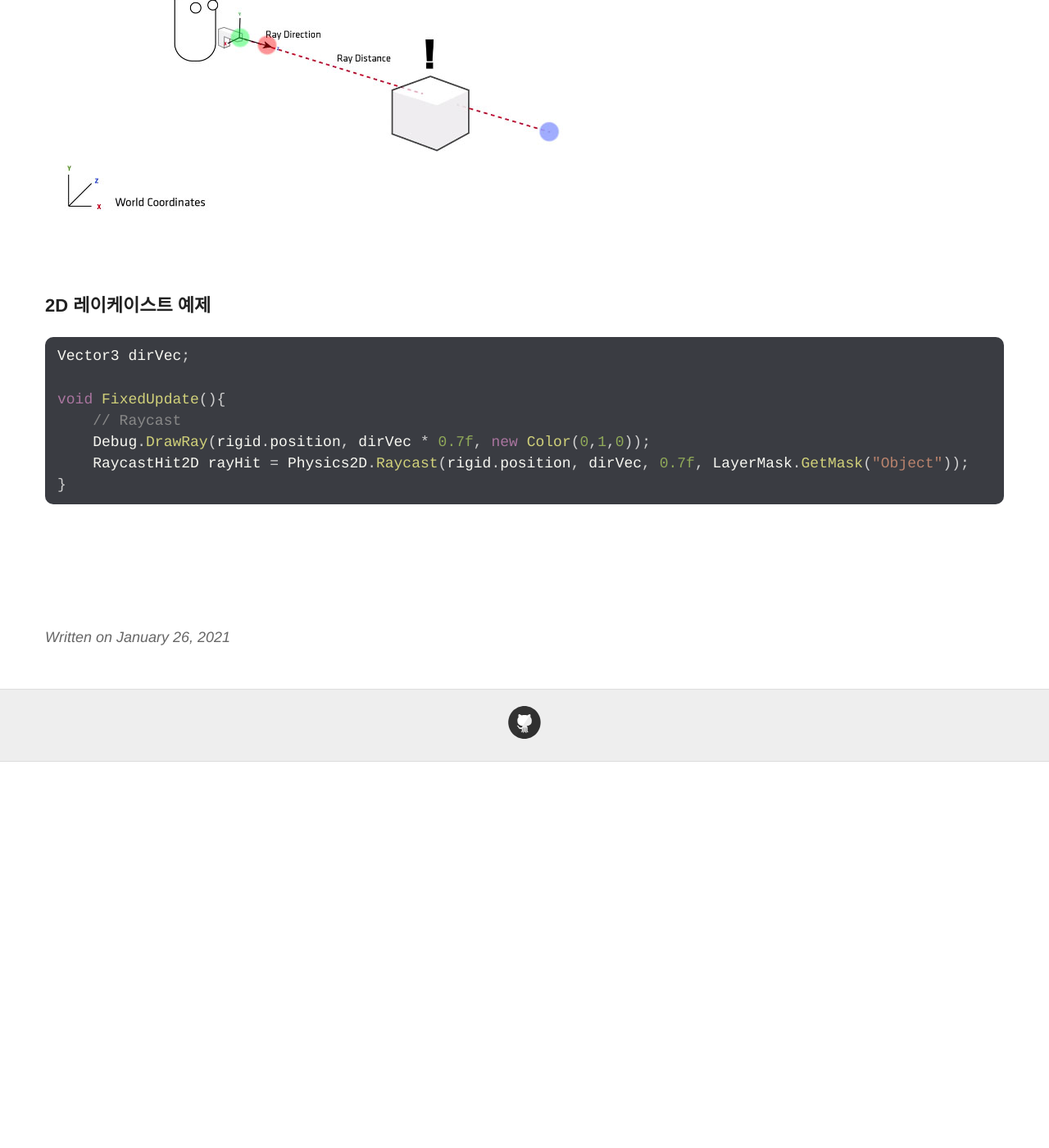
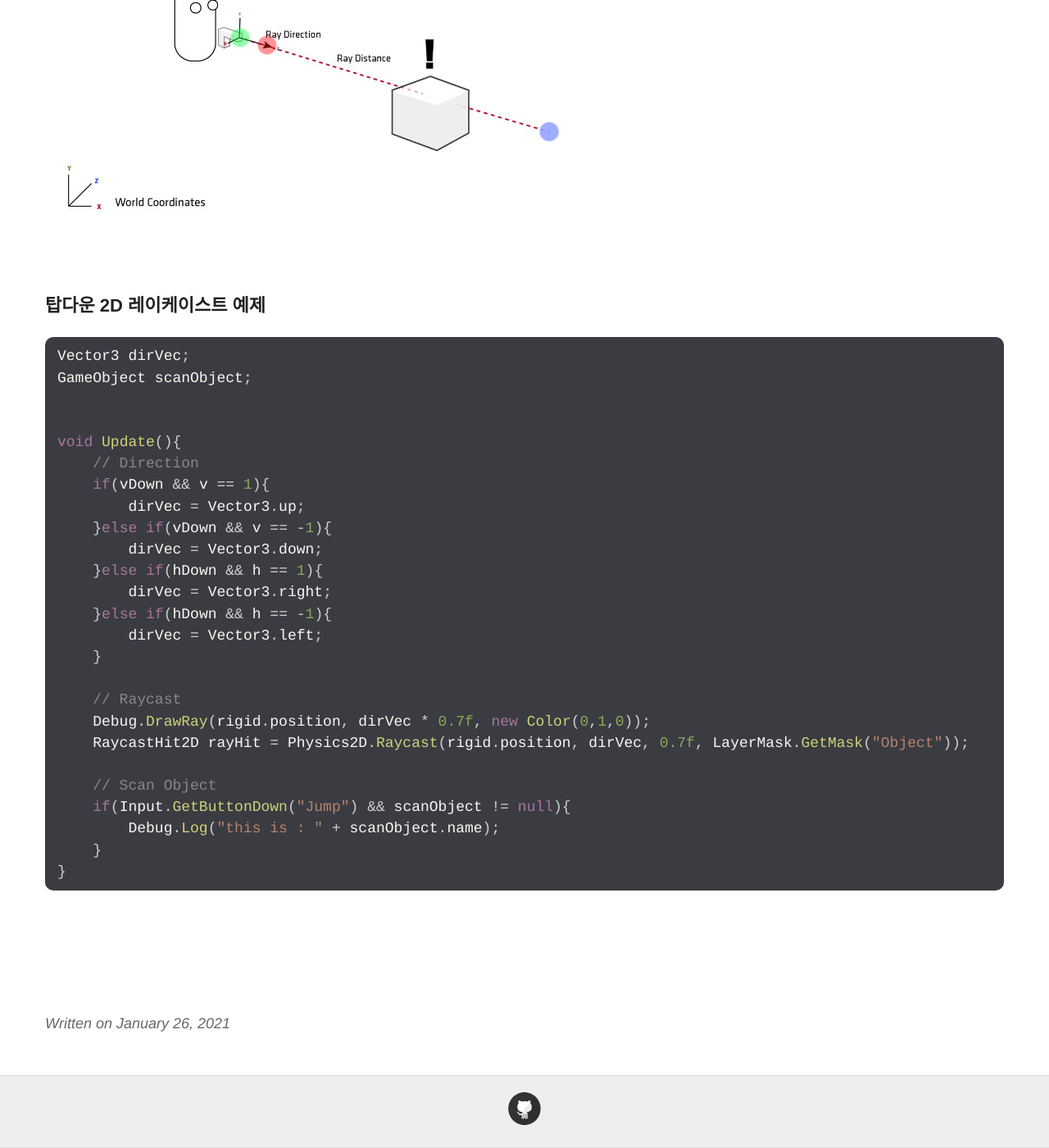
Before and after one commit to keemeesuu/keemeesuu.github.io, a Jekyll site: the page built from _posts/dev/Unity/2021-01-26-RaycastHit2D.md, in a window 1280 px wide and 1400 px high, scrolled down 497 px. Shown: the whole window at 82% size. Built offline with Jekyll 4.4.1, drawn with Linux system fonts in a browser that asks for light colours; before the commit the page ends 1426 px from its top, so only the background shows below that.

Commit message:
Update 2021-01-26-RaycastHit2D.md

````diff
--- a/_posts/dev/Unity/2021-01-26-RaycastHit2D.md
+++ b/_posts/dev/Unity/2021-01-26-RaycastHit2D.md
@@ -18,14 +18,32 @@ tags: [ unity, raycast, RaycastHit2D ]
 
 <br>
 
-### 2D 레이케이스트 예제
+### 탑다운 2D 레이케이스트 예제
 
 ```cs
 Vector3 dirVec;
+GameObject scanObject;
 
-void FixedUpdate(){
+
+void Update(){
+    // Direction
+    if(vDown && v == 1){
+        dirVec = Vector3.up;
+    }else if(vDown && v == -1){
+        dirVec = Vector3.down;
+    }else if(hDown && h == 1){
+        dirVec = Vector3.right;
+    }else if(hDown && h == -1){
+        dirVec = Vector3.left;
+    }
+
     // Raycast
     Debug.DrawRay(rigid.position, dirVec * 0.7f, new Color(0,1,0));
     RaycastHit2D rayHit = Physics2D.Raycast(rigid.position, dirVec, 0.7f, LayerMask.GetMask("Object"));
+
+    // Scan Object
+    if(Input.GetButtonDown("Jump") && scanObject != null){
+        Debug.Log("this is : " + scanObject.name);
+    }
 }
 ```
````
